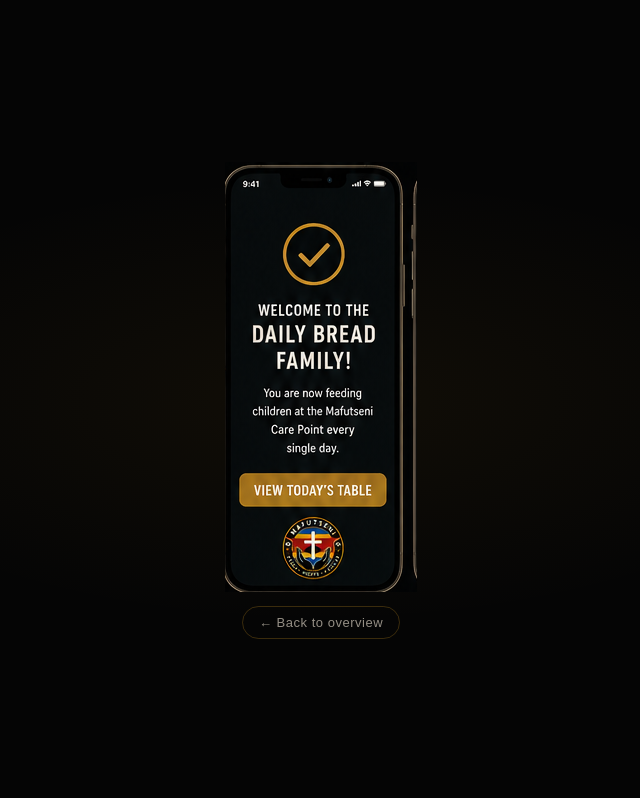
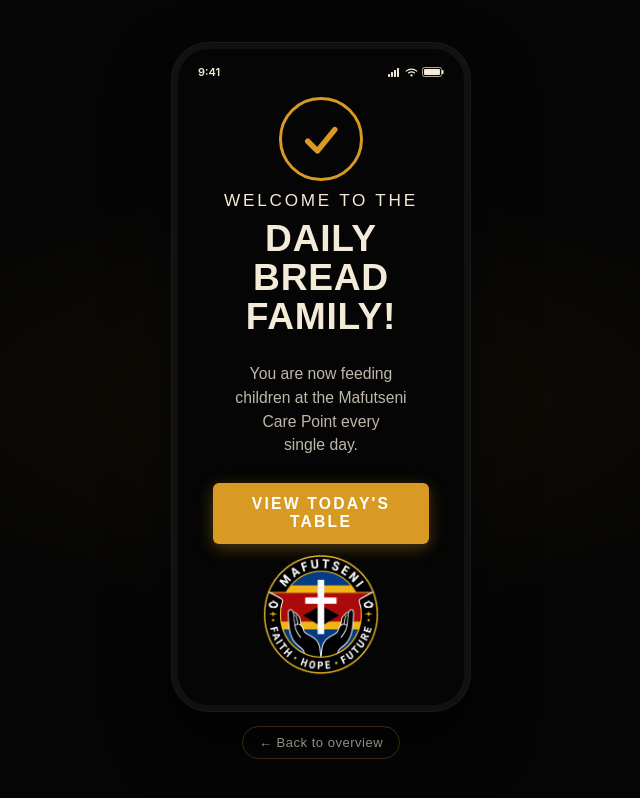
Before and after one commit to navionpilot/daily-bread-project, a Next.js app: page /welcome in a window 1280 px wide. Shown: the whole page, without its empty margins (319-959 px from the left). Built offline with nearby package versions, Linux system fonts and the light colour scheme.

Commit message:
Add files via upload

```diff
--- a/app/globals.css
+++ b/app/globals.css
@@ -1,27 +1,23 @@
 /* ================================================================
-   Daily Bread Project — Global Styles  (v6 — active tab indicator)
+   Daily Bread Project — Global Styles  (v7 — coded welcome screen)
    ================================================================ */
 
-* {
-  box-sizing: border-box;
-}
+* { box-sizing: border-box; }
 
-html,
-body {
+html, body {
   margin: 0;
   min-height: 100%;
   background: #050505;
   color: #f4ead8;
-  font-family: Arial, Helvetica, sans-serif;
+  font-family: 'DM Sans', Arial, Helvetica, sans-serif;
 }
 
-body {
-  overflow-x: hidden;
-}
+body { overflow-x: hidden; }
 
-button {
-  font: inherit;
-}
+button { font: inherit; }
+
+/* Load Google Fonts via @import */
+@import url('https://fonts.googleapis.com/css2?family=Oswald:wght@400;500;600;700&family=DM+Sans:wght@400;500&display=swap');
 
 /* ================================================================
    HOMEPAGE  — the full Concept 10 poster with clickable phones
@@ -33,13 +29,7 @@
   position: relative;
   background: #050505;
 }
-
-.poster {
-  width: 100%;
-  display: block;
-  height: auto;
-}
-
+.poster { width: 100%; display: block; height: auto; }
 .hotspot {
   position: absolute;
   border: 2px solid rgba(216, 154, 34, 0);
@@ -49,14 +39,11 @@
   transition: 0.15s ease;
   padding: 0;
 }
-
-.hotspot:hover,
-.hotspot:focus {
+.hotspot:hover, .hotspot:focus {
   border-color: rgba(216, 154, 34, 0.85);
   background: rgba(216, 154, 34, 0.10);
   box-shadow: 0 0 18px rgba(216, 154, 34, 0.45);
 }
-
 .hotspot span {
   position: absolute;
   left: 50%;
@@ -74,12 +61,7 @@
   opacity: 0;
   pointer-events: none;
 }
-
-.hotspot:hover span,
-.hotspot:focus span {
-  opacity: 1;
-}
-
+.hotspot:hover span, .hotspot:focus span { opacity: 1; }
 .buildNote {
   position: fixed;
   left: 14px;
@@ -94,16 +76,13 @@
   line-height: 1.45;
   z-index: 10;
 }
-
 @media (max-width: 700px) {
-  .buildNote {
-    position: static;
-    margin: 12px;
-  }
+  .buildNote { position: static; margin: 12px; }
 }
 
 /* ================================================================
-   INDIVIDUAL APP SCREENS
+   IMAGE-BASED APP SCREENS  (still used by /start, /choose, /checkout,
+   /dashboard, /impact, /manage until we rebuild them as code)
    ================================================================ */
 
 .appStage {
@@ -120,14 +99,12 @@
     #050505;
   gap: 14px;
 }
-
 .appPhone {
   position: relative;
   display: inline-block;
   line-height: 0;
   max-width: 100%;
 }
-
 .appPhoneImage {
   display: block;
   width: auto;
@@ -139,15 +116,7 @@
   pointer-events: none;
   image-rendering: -webkit-optimize-contrast;
 }
-
-/* ================================================================
-   HOTSPOTS — invisible by default, with two exceptions:
-   1. Brief flash on tap (so user knows tap registered)
-   2. Gold bar under the active-page tab (so user knows where they are)
-   ================================================================ */
-
-button.appHotspot,
-.appHotspot {
+button.appHotspot, .appHotspot {
   position: absolute !important;
   background: transparent !important;
   border: none !important;
@@ -161,27 +130,16 @@
   appearance: none !important;
   transition: background-color 0.15s ease !important;
 }
-
-/* Brief tap-feedback flash on press */
 .appHotspot:active {
   background: rgba(216, 154, 34, 0.22) !important;
   border-radius: 6px !important;
 }
-
-/* Subtle hover only on real mouse (not touch) so phones stay clean */
 @media (hover: hover) and (pointer: fine) {
   .appHotspot:hover {
     background: rgba(216, 154, 34, 0.12) !important;
     border-radius: 6px !important;
   }
 }
-
-/* ================================================================
-   ACTIVE-TAB INDICATOR
-   A gold bar drawn under whichever hotspot matches the current page,
-   so the user always knows where they are.
-   ================================================================ */
-
 .appHotspot.appHotspotActive::after {
   content: "";
   position: absolute;
@@ -194,13 +152,8 @@
   box-shadow: 0 0 8px rgba(216, 154, 34, 0.6);
   pointer-events: none;
 }
+.appHotspotPulse { animation: none !important; }
 
-/* Pulse class kept as no-op for compatibility */
-.appHotspotPulse {
-  animation: none !important;
-}
-
-/* "Back to overview" link */
 .appBackHome {
   color: rgba(244, 234, 216, 0.6);
   text-decoration: none;
@@ -211,32 +164,195 @@
   border-radius: 999px;
   transition: 0.2s ease;
 }
-
-.appBackHome:hover,
-.appBackHome:focus {
+.appBackHome:hover, .appBackHome:focus {
   color: #f4ead8;
   border-color: rgba(216, 154, 34, 0.6);
   background: rgba(216, 154, 34, 0.08);
 }
-
 @media (max-width: 520px) {
-  .appStage {
-    padding: 0;
-    gap: 0;
-    background: #050505;
-  }
-  .appPhoneImage {
-    max-height: 100svh;
-    max-width: 100vw;
-  }
+  .appStage { padding: 0; gap: 0; background: #050505; }
+  .appPhoneImage { max-height: 100svh; max-width: 100vw; }
   .appBackHome {
-    position: fixed;
-    top: 8px;
-    left: 8px;
-    font-size: 11px;
-    padding: 6px 10px;
+    position: fixed; top: 8px; left: 8px;
+    font-size: 11px; padding: 6px 10px;
     background: rgba(0, 0, 0, 0.55);
     backdrop-filter: blur(6px);
     z-index: 100;
   }
 }
+
+/* ================================================================
+   CODED APP SCREENS  — the new screen wrapper for fully-coded pages
+   like /welcome. Replaces image-based screens one at a time.
+   ================================================================ */
+
+.codedAppStage {
+  min-height: 100vh;
+  min-height: 100svh;
+  width: 100%;
+  display: flex;
+  flex-direction: column;
+  align-items: center;
+  justify-content: center;
+  padding: 24px 16px;
+  background:
+    radial-gradient(ellipse 60% 40% at 50% 50%, rgba(216, 154, 34, 0.06), transparent 70%),
+    #050505;
+  gap: 14px;
+}
+
+/* Phone-shaped frame for desktop preview */
+.codedPhone {
+  width: 300px;
+  aspect-ratio: 191 / 430;
+  max-width: 90vw;
+  max-height: min(85vh, 670px);
+  background: #111;
+  border-radius: 38px;
+  padding: 7px;
+  box-shadow:
+    inset 0 0 0 1px rgba(255, 255, 255, 0.04),
+    0 30px 60px rgba(0, 0, 0, 0.5);
+  overflow: hidden;
+  container-type: inline-size;
+}
+
+@media (max-width: 520px) {
+  .codedAppStage { padding: 0; gap: 0; }
+  .codedPhone {
+    width: 100vw;
+    max-width: 100vw;
+    max-height: 100svh;
+    height: 100svh;
+    aspect-ratio: auto;
+    border-radius: 0;
+    padding: 0;
+    box-shadow: none;
+  }
+}
+
+/* ================================================================
+   WELCOME SCREEN  — fully coded version
+   (replaces the old /assets/screens/04_welcome_screen.png approach)
+   ================================================================ */
+
+.welcomeScreen {
+  width: 100%;
+  height: 100%;
+  background: #050505;
+  color: #f4ead8;
+  border-radius: 31px;
+  display: flex;
+  flex-direction: column;
+  padding: 5% 7%;
+  overflow: hidden;
+}
+
+@media (max-width: 520px) {
+  .welcomeScreen { border-radius: 0; }
+}
+
+.welcomeStatusBar {
+  display: flex;
+  align-items: center;
+  justify-content: space-between;
+  font-family: -apple-system, BlinkMacSystemFont, "Segoe UI", sans-serif;
+  font-size: 11px;
+  font-weight: 600;
+  color: #f4ead8;
+  flex-shrink: 0;
+  padding-top: 1%;
+}
+.welcomeStatusIcons { display: flex; align-items: center; gap: 4px; }
+.welcomeStatusIcons svg { display: block; }
+
+@media (max-width: 520px) {
+  /* hide our fake status bar on real phones (real OS status bar shows) */
+  .welcomeStatusBar { display: none; }
+}
+
+.welcomeContent {
+  flex: 1;
+  display: flex;
+  flex-direction: column;
+  align-items: center;
+  justify-content: space-evenly;
+  padding: 3% 0 1%;
+}
+
+/* Gold-bordered celebration circle with checkmark */
+.welcomeCheckCircle {
+  width: 34%;
+  aspect-ratio: 1;
+  border: 3px solid #d89a22;
+  border-radius: 50%;
+  display: flex;
+  align-items: center;
+  justify-content: center;
+}
+.welcomeCheckCircle svg {
+  width: 60%;
+  height: 60%;
+  stroke: #d89a22;
+  stroke-width: 2.8;
+  stroke-linecap: round;
+  stroke-linejoin: round;
+  fill: none;
+}
+
+.welcomeTitle {
+  text-align: center;
+  line-height: 1.05;
+}
+.welcomePre {
+  display: block;
+  font-family: 'Oswald', sans-serif;
+  font-size: clamp(15px, 6cqw, 20px);
+  font-weight: 500;
+  letter-spacing: 0.16em;
+  color: #f4ead8;
+  margin-bottom: 4%;
+}
+.welcomeBig {
+  display: block;
+  font-family: 'Oswald', sans-serif;
+  font-size: clamp(30px, 13cqw, 42px);
+  font-weight: 700;
+  letter-spacing: 0.02em;
+  color: #f4ead8;
+  line-height: 1.05;
+}
+
+.welcomeBody {
+  text-align: center;
+  font-family: 'DM Sans', sans-serif;
+  font-size: clamp(15px, 5.5cqw, 19px);
+  font-weight: 400;
+  line-height: 1.5;
+  color: rgba(244, 234, 216, 0.78);
+}
+
+.welcomeCtaBtn {
+  background: #d89a22;
+  color: #ffffff;
+  border: none;
+  border-radius: 6px;
+  padding: 5% 6%;
+  font-family: 'Oswald', sans-serif;
+  font-size: clamp(15px, 5.5cqw, 19px);
+  font-weight: 700;
+  letter-spacing: 0.14em;
+  text-transform: uppercase;
+  cursor: pointer;
+  width: 88%;
+  transition: background 0.15s, transform 0.1s;
+  box-shadow: 0 4px 16px rgba(216, 154, 34, 0.35);
+}
+.welcomeCtaBtn:hover { background: #c98a18; }
+.welcomeCtaBtn:active { transform: scale(0.98); }
+
+.welcomeLogo {
+  width: 50%;
+  height: auto;
+  object-fit: contain;
+}
--- a/app/welcome/page.tsx
+++ b/app/welcome/page.tsx
@@ -1,17 +1,95 @@
-import PhoneScreen from "@/components/PhoneScreen";
+"use client";
+
+import { useRouter } from "next/navigation";
+import Link from "next/link";
 
 /**
- * Welcome confirmation
+ * Welcome to the Daily Bread Family — confirmation screen
+ * shown after a partner completes signup.
+ *
+ * This is the first FULLY CODED screen (not a mockup image).
+ * Real HTML/CSS, sharp at any resolution, uses the real
+ * Mafutseni logo from public/assets.
  */
 
 export default function WelcomePage() {
+  const router = useRouter();
+
   return (
-    <PhoneScreen
-      imageSrc="/assets/screens/04_welcome_screen.png"
-      imageAlt="Welcome to the Daily Bread Family"
-      hotspots={[
-        { left: "10%", top: "69%", width: "80%", height: "11%", goto: "/dashboard", label: "View Today's Table" },
-      ]}
-    />
+    <main className="codedAppStage">
+      <div className="codedPhone">
+        <div className="welcomeScreen">
+
+          {/* Fake iPhone status bar (only visible on desktop preview) */}
+          <div className="welcomeStatusBar">
+            <span>9:41</span>
+            <div className="welcomeStatusIcons">
+              <svg width="13" height="9" viewBox="0 0 13 9" fill="currentColor">
+                <rect x="0" y="6" width="2" height="3" rx="0.4" />
+                <rect x="3" y="4" width="2" height="5" rx="0.4" />
+                <rect x="6" y="2" width="2" height="7" rx="0.4" />
+                <rect x="9" y="0" width="2" height="9" rx="0.4" />
+              </svg>
+              <svg width="13" height="9" viewBox="0 0 13 9" fill="none" stroke="currentColor" strokeWidth="1.1" strokeLinecap="round">
+                <path d="M1.2 3.2c1.5-1.4 3.3-2.1 5.3-2.1s3.8 0.7 5.3 2.1" />
+                <path d="M3.4 5c1-0.7 2.1-1.1 3.1-1.1s2.1 0.4 3.1 1.1" />
+                <circle cx="6.5" cy="7.4" r="0.6" fill="currentColor" />
+              </svg>
+              <svg width="22" height="10" viewBox="0 0 22 10" fill="none" stroke="currentColor" strokeWidth="0.7">
+                <rect x="0.5" y="0.5" width="19" height="9" rx="2" />
+                <rect x="2" y="2" width="16" height="6" rx="1" fill="currentColor" stroke="none" />
+                <rect x="20" y="3" width="1.5" height="4" rx="0.6" fill="currentColor" stroke="none" />
+              </svg>
+            </div>
+          </div>
+
+          <div className="welcomeContent">
+
+            <div className="welcomeCheckCircle">
+              <svg viewBox="0 0 24 24">
+                <polyline points="5 13 10 18 19 7" />
+              </svg>
+            </div>
+
+            <div className="welcomeTitle">
+              <span className="welcomePre">WELCOME TO THE</span>
+              <span className="welcomeBig">
+                DAILY BREAD
+                <br />
+                FAMILY!
+              </span>
+            </div>
+
+            <p className="welcomeBody">
+              You are now feeding
+              <br />
+              children at the Mafutseni
+              <br />
+              Care Point every
+              <br />
+              single day.
+            </p>
+
+            <button
+              className="welcomeCtaBtn"
+              onClick={() => router.push("/dashboard")}
+            >
+              VIEW TODAY&apos;S TABLE
+            </button>
+
+            <img
+              className="welcomeLogo"
+              src="/assets/mafutseni_logo.png"
+              alt="Mafutseni — Faith · Hope · Future"
+            />
+
+          </div>
+        </div>
+      </div>
+
+      <Link href="/" className="appBackHome">
+        ← Back to overview
+      </Link>
+    </main>
   );
 }
```
Also changed, not shown: README.txt (added), public/assets/mafutseni_logo.png (added).
